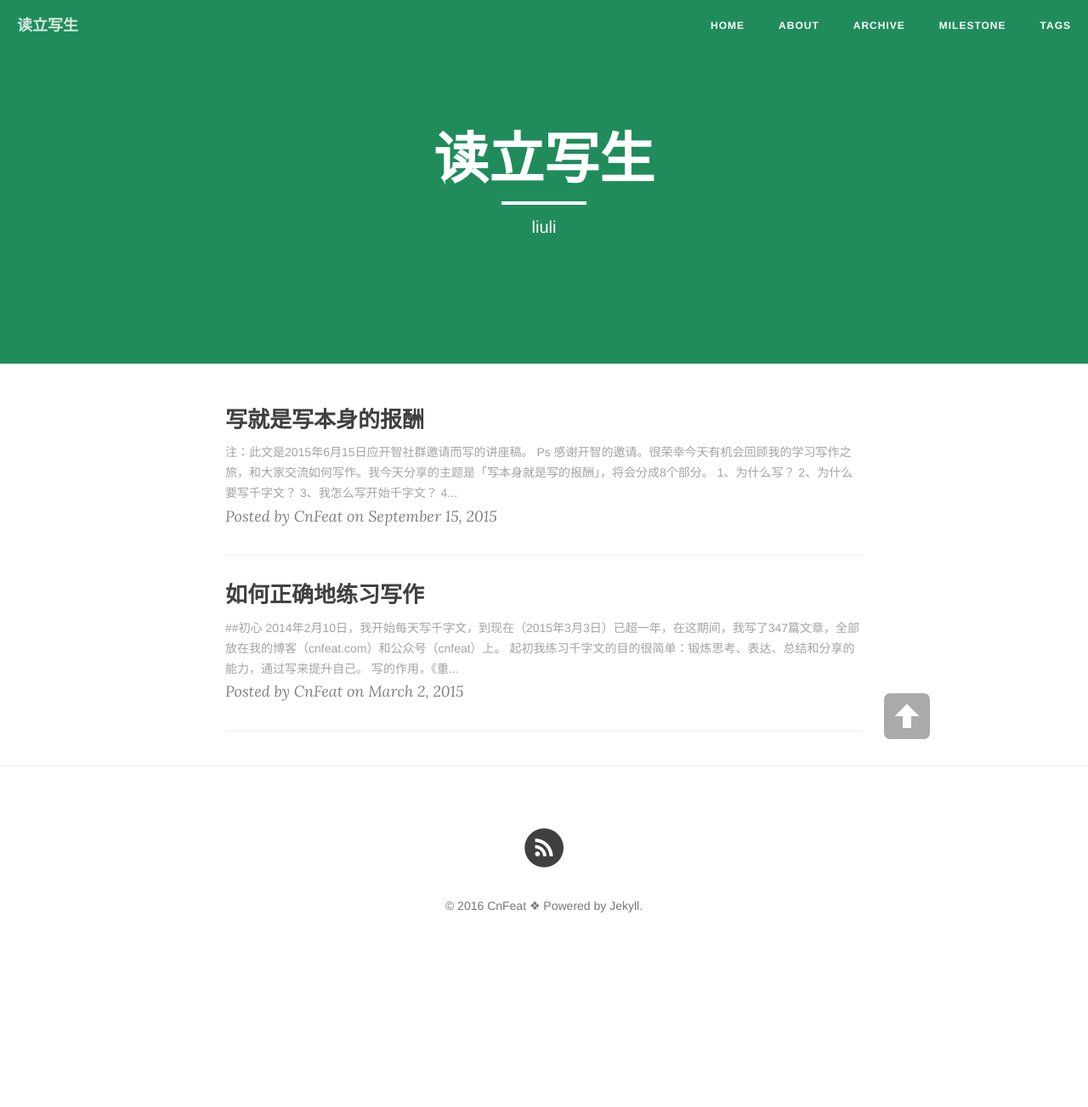
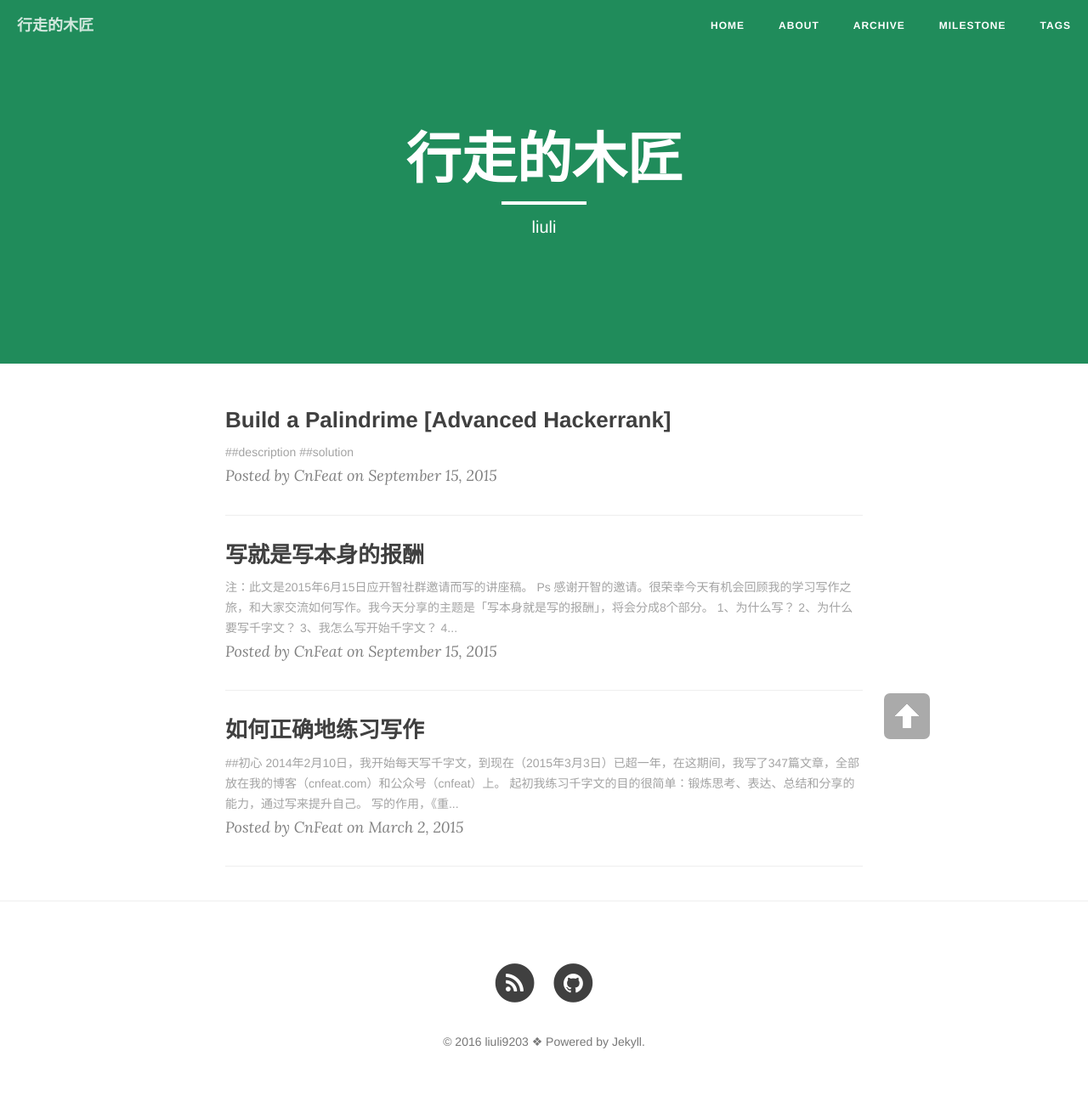
Before and after one commit to liuli9203/liuli9203.github.io, a Jekyll site: the page built from index.html, in a window 1280 px wide. Shown: the whole page at 85% size. Built offline with Jekyll 4.4.1, drawn with Linux system fonts in a browser that asks for light colours; nearby versions of some CDN libraries; the list of posts is cut into pages by our own code; before the commit the page ends 1144 px from its top, so only the background shows below that.

Commit message:
add a post for test

```diff
--- a/_config.yml
+++ b/_config.yml
@@ -1,16 +1,16 @@
 # Site settings
-title: 读立写生
+title: 行走的木匠
 header-img: "img/green.jpg"
 tagline: "cn"
-description: "陈素封|读而立·写而生"
+description: "木匠|脚步不停止"
 baseurl: ""
-url: "http://cnfeat"
+url: "http://liuli9203.tech"
 
 # About/contact
 owner:
-  name: " CnFeat"
-  email: CnFeat@gmail.com
-  bio: "写就是写的报酬"
+  name: " liuli9203"
+  email: liuli9203@gmail.com
+  bio: "行走的木匠"
 
 # Data
 gavatar: http://dreamofbook.qiniudn.com/Az..png
@@ -18,9 +18,9 @@ favicon: img/favicon.png
 
 douban_username:
 twitter_username:
-github_username:
+github_username: liuli9203
 facebook_username:
-weibo_username:
+weibo_username: liuli嗨皮
 zhihu_username:
 
 # Build settings
@@ -33,7 +33,7 @@ paginate: 8
 exclude: ["less","node_modules","Gruntfile.js","package.json","README.md"]
 
 # http://en.wikipedia.org/wiki/List_of_tz_database_time_zones
-timezone: Asia/Shanghai
+timezone: Asia/Beijing
 
 # Defaults for posts
 defaults:
--- /dev/null
+++ b/_posts/2016-10-16-Build-a-Palindrome.md
@@ -0,0 +1,11 @@
+---
+layout: post
+title: Build a Palindrime [Advanced Hackerrank]
+date: 2015-09-15
+categories: blog
+tags: [Hackerrank, Coding]
+description: test first
+---
+##description
+
+##solution
```
